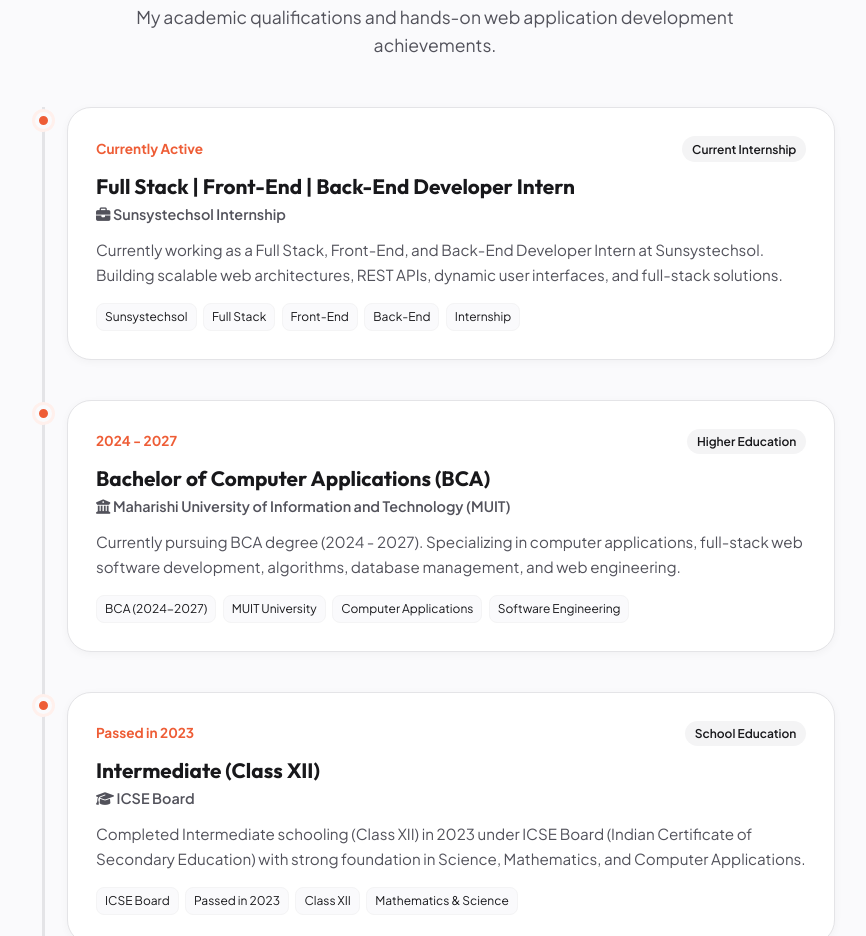
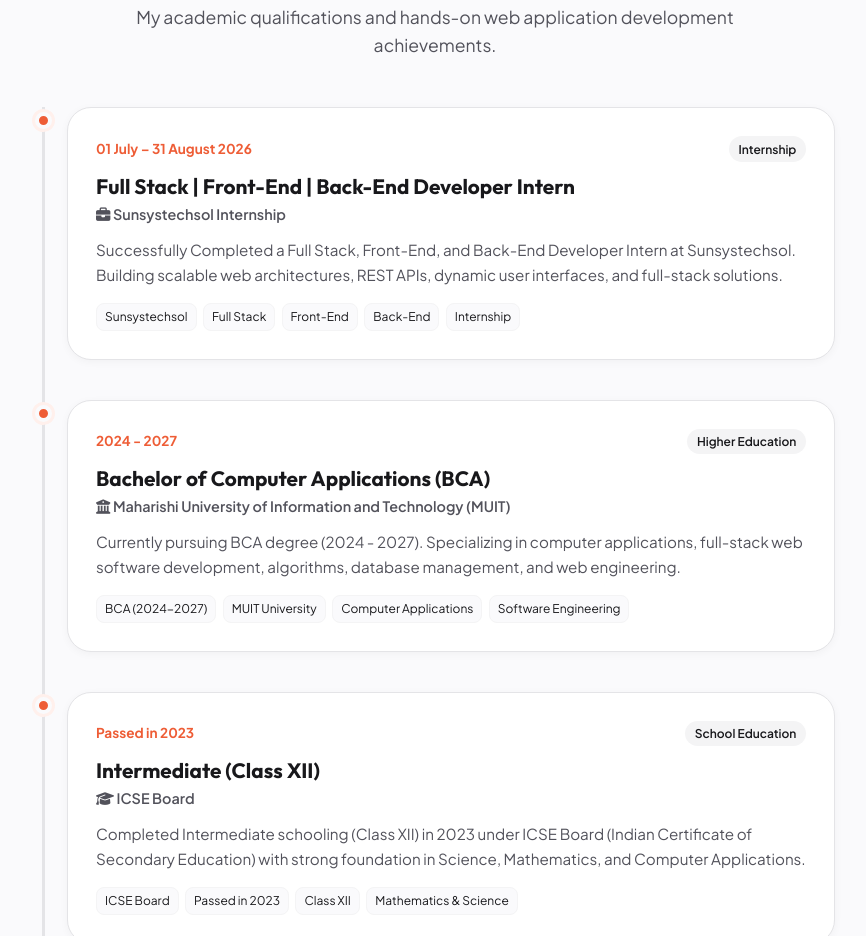
Before and after one commit to prakharsharma123/prakhar.dev, a plain HTML site: page index.html in a window 1280 px wide. Shown: the part 5046-5982 px from the top of the page, without its empty margins (205-1071 px from the left). Drawn offline with Linux system fonts and the light colour scheme; no server answers.

```diff
--- a/index.html
+++ b/index.html
@@ -560,13 +560,13 @@
                     <div class="timeline-dot"></div>
                     <div class="timeline-content">
                         <div class="timeline-header">
-                            <span class="timeline-date">Currently Active</span>
-                            <span class="badge-role">Current Internship</span>
+                            <span class="timeline-date">01 July – 31 August 2026</span>
+                            <span class="badge-role">Internship</span>
                         </div>
                         <h3>Full Stack | Front-End | Back-End Developer Intern</h3>
                         <p class="company-name"><i class="fa-solid fa-briefcase"></i> Sunsystechsol Internship</p>
                         <p class="timeline-desc">
-                            Currently working as a Full Stack, Front-End, and Back-End Developer Intern at Sunsystechsol. Building scalable web architectures, REST APIs, dynamic user interfaces, and full-stack solutions.
+                            Successfully Completed a Full Stack, Front-End, and Back-End Developer Intern at Sunsystechsol. Building scalable web architectures, REST APIs, dynamic user interfaces, and full-stack solutions.
                         </p>
                         <div class="timeline-tags">
                             <span>Sunsystechsol</span>
```
